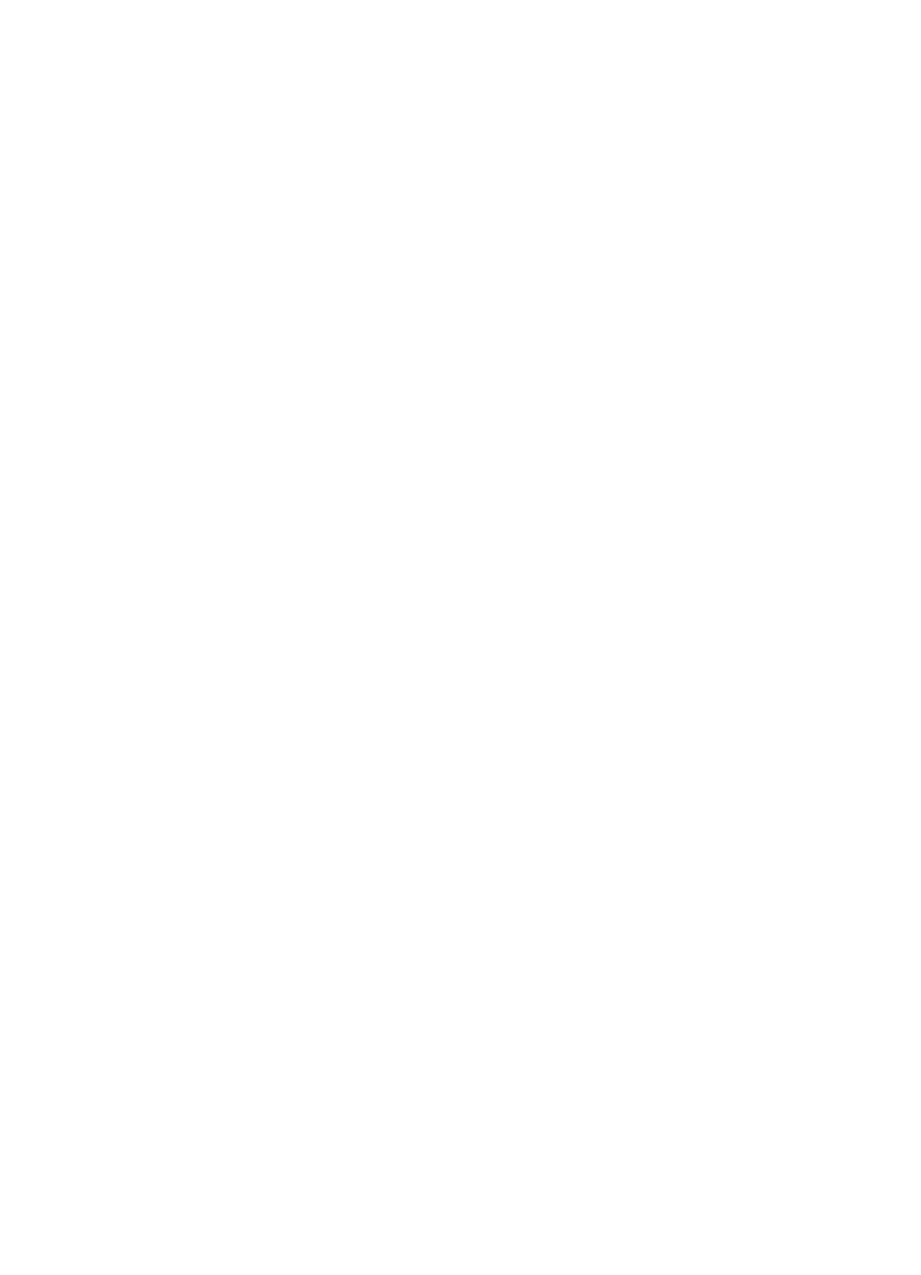
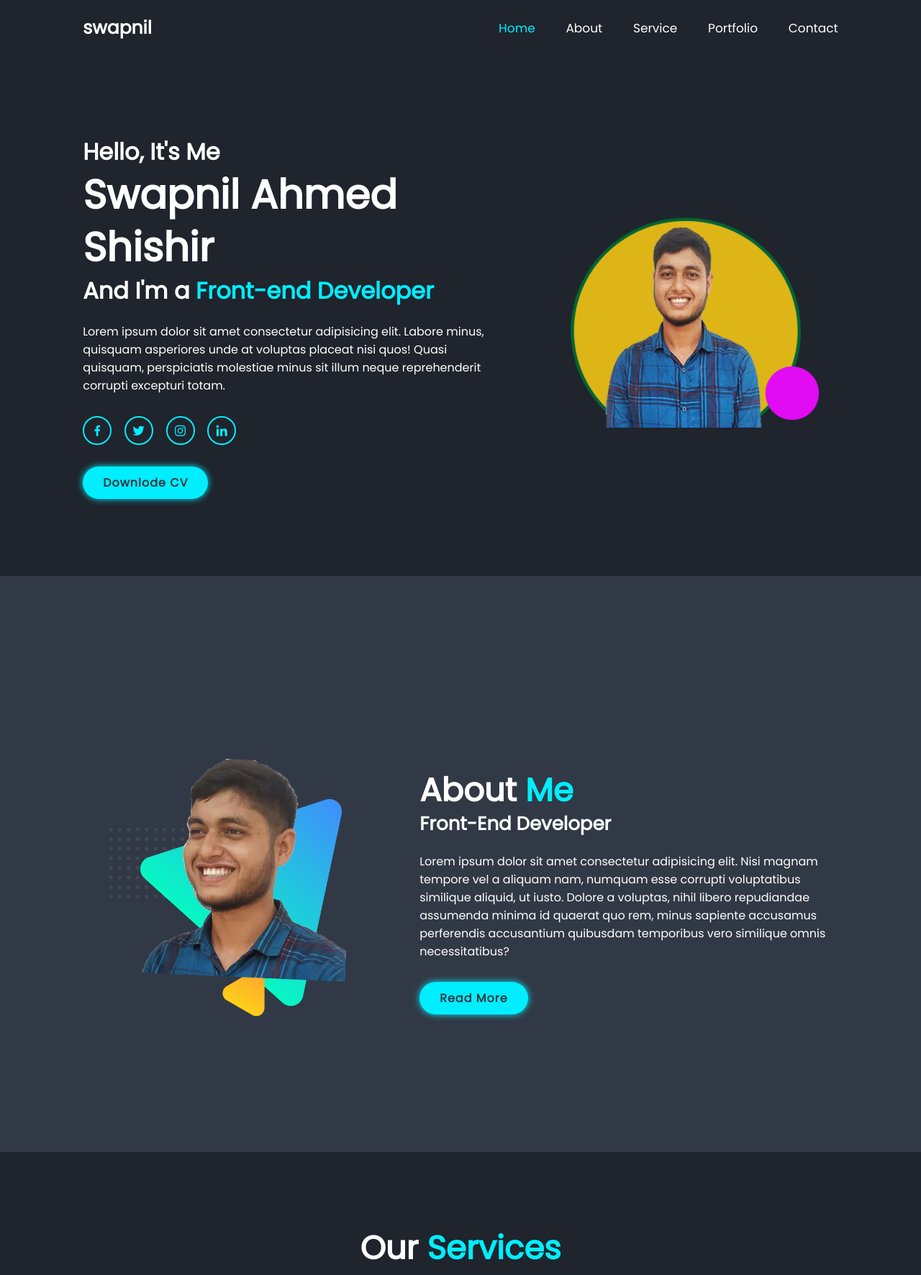
Before and after one commit to swapnilahmedshishir/swapnilahmedshishirportfolio, a plain HTML site: page index.html in a window 1280 px wide. Shown: the top 1771 px of the page at 72% size. Before the commit the page ends 800 px from the top, so only its background shows below. Drawn offline with nearby package versions, Linux system fonts and the light colour scheme.

Commit message:
3 section design done

```diff
--- /dev/null
+++ b/css/style.css
@@ -0,0 +1,208 @@
+/* univarsal css  */
+
+@import url('https://fonts.googleapis.com/css2?family=Poppins:ital,wght@300;400;500;600;700;800;900&display=swap');
+
+*{
+    font-family: 'Poppins', sans-serif;
+    margin: 0;
+    padding: 0;
+    box-sizing: border-box;
+    text-decoration: none;
+    border: none;
+    outline: none;
+    scroll-behavior: smooth;
+}
+
+:root{
+    --bg-color: #1f242d;
+    --second-bg-color: #323946;
+    --text-color: #fff;
+    --main-color: #0ef;
+}
+
+html{
+    font-size: 62.5%;
+    overflow-x: hidden;
+}
+
+body {
+    background: var(--bg-color);
+    color: var(--text-color);
+}
+
+section {
+ min-height: 100vh;
+ padding: 10rem 9%  2rem ;
+}
+
+span{
+    color: var(--main-color);
+}
+
+/* header css  */
+.header{
+    position: fixed;
+    top:0;
+    left:0;
+    width: 100%;
+    padding: 2rem 9%;
+    background: var(--bg-color);
+    display: flex;
+    justify-content: space-between;
+    align-items: center;
+    z-index: 100;
+}
+
+.logo{
+    font-size: 2.5rem;
+    color: var(--text-color);
+    font-weight: 600;
+    cursor:default;
+}
+
+.navbar a {
+     font-size: 1.7rem;
+     color: var(--text-color);
+     margin-left: 4rem;
+     transition: .3s;
+}
+
+.navbar a:hover ,
+.navbar a.active {
+    color: var(--main-color);
+}
+
+#menu_icon{
+    font-size: 3.5rem;
+    color: var(--text-color);
+   display: none;
+}
+
+.portfolo_img1 ,.about_img img {
+    width: 35vw;
+    /* height: 320px; */
+}
+
+/* home scetion css  */
+
+.home{
+    display: flex;
+    justify-content: center;
+    align-items: center;
+    gap: 2rem;
+
+}
+
+.home_content h3{
+    font-size: 3.2rem;
+    font-weight: 700;
+
+}
+.home_content h3:nth-of-type(2){
+    margin-bottom: 2rem;
+}
+.home_content h1{
+    font-size: 5.6rem;
+    font-weight: 700;
+    line-height: 1.3;
+}
+.home_content p{
+    font-size: 1.6rem;
+}
+.social_media a{
+    display: inline-flex;
+    justify-content: center;
+    align-items: center;
+    width: 4rem;
+    height: 4rem;
+    background: transparent;
+    border: .2rem solid var(--main-color);
+    border-radius: 50%;
+    font-size: 2rem;
+    color: var(--main-color);
+    margin: 3rem 1.5rem 3rem 0;
+    transition: .5s ease;
+}
+
+.social_media a:hover{
+    background: var(--main-color);
+    color: var(--second-bg-color);
+    box-shadow: 0 0 1rem var(--main-color);
+}
+
+.btn{
+     display: inline-block;
+     padding: 1rem 2.8rem;
+     background: var(--main-color);
+     border-radius: 4rem;
+     box-shadow: 0 0 1rem var(--main-color);
+     font-size: 1.6rem;
+     color: var(--second-bg-color);
+     letter-spacing: .1rem;
+     font-weight: 600;
+}
+.btn:hover{
+    box-shadow: none;
+}
+/* about section css  */
+.about{
+
+    display: flex;
+    justify-content: center;
+    align-items: center;
+    gap: 2rem;
+    background: var(--second-bg-color)
+}
+
+.heading{
+    text-align: center;
+    font-size: 4.5rem;
+}
+
+.about_content h2{
+    text-align: left;
+    line-height: 1.2;
+}
+.about_content h3 {
+    font-size: 2.6rem;
+}
+.about_content p {
+    font-size: 1.6rem;
+    margin: 2rem 0 3rem;
+}
+
+
+/* services section css */
+
+.services h2{
+    margin-bottom: 5rem;
+}
+
+.services_container{
+    display: flex;
+    justify-content: center;
+    align-items: center;
+    flex-wrap: wrap;
+    gap: 2rem;
+}
+
+.services_container .services_box{
+     flex: 1 1 30rem;
+     background: var(--second-bg-color);
+     padding: 3rem 2rem 4rem;
+     border-radius: 2rem;
+     text-align: center;
+     border: .2rem solid var(--bg-color);
+}
+
+.services_box i {
+    font-size: 7rem;
+    color: var(--main-color);
+}
+.services_box h3 {
+    font-size: 2.6rem;
+}
+.services_box p {
+    font-size: 1.6rem;
+    margin: 1rem 0 3rem;
+}
--- a/index.html
+++ b/index.html
@@ -4,9 +4,105 @@
     <meta charset="UTF-8">
     <meta http-equiv="X-UA-Compatible" content="IE=edge">
     <meta name="viewport" content="width=device-width, initial-scale=1.0">
-    <title>Document</title>
+    <title>person portfolio</title>
+    <!-- boxicon front  -->
+    <link href='https://unpkg.com/boxicons@2.1.4/css/boxicons.min.css' rel='stylesheet'>
+
+    <link rel="stylesheet" href="css/style.css">
 </head>
 <body>
+    <!-- header design  -->
+    <header class="header">
+        <a href="#" class="logo">swapnil</a>
 
+        <i class='bx bx-menu' id="menu_icon"></i>
+
+        <nav class="navbar">
+            <a href="#home" class="active">Home</a>
+            <a href="#about">About</a>
+            <a href="#service">Service</a>
+            <a href="#portfolio">Portfolio</a>
+            <a href="#contact">Contact</a>
+        </nav>
+    </header>
+
+    <!-- home section design in portfolio -->
+
+    <section class="home" id="home">
+        <div class="home_content">
+            <h3>Hello, It's Me</h3>
+            <h1>Swapnil Ahmed Shishir</h1>
+            <h3>And I'm a <span>Front-end Developer</span></h3>
+            <p>Lorem ipsum dolor sit amet consectetur adipisicing elit. Labore minus, quisquam asperiores unde at voluptas placeat nisi quos! Quasi quisquam, perspiciatis molestiae minus sit illum neque reprehenderit
+                corrupti excepturi totam.</p>
+            <div class="social_media">
+                <a href="#"><i class='bx bxl-facebook'></i></a>
+                <a href="#"><i class='bx bxl-twitter'></i></a>
+                <a href="#"><i class='bx bxl-instagram' ></i></a>
+                <a href="#"><i class='bx bxl-linkedin' ></i></a>
+            </div>
+            <a href="#" class="btn">Downlode CV</a>
+        </div>
+        <div class="home_img">
+            <img class="portfolo_img1" src="image/web_photo.png" alt="" >
+        </div>
+
+    </section>
+<!-- About section design in portfolio -->
+<section class="about" id="about">
+    <div class="about_img">
+        <img alt="about_img" src="image/image18.png">
+    </div>
+
+    <div class="about_content">
+        <h2 class="heading">About <span>Me</span></h2>
+        <h3>Front-End Developer</h3>
+        <p>Lorem ipsum dolor sit amet consectetur adipisicing elit. Nisi magnam tempore vel a aliquam nam, numquam esse corrupti voluptatibus similique aliquid, ut iusto. Dolore a voluptas, nihil libero repudiandae assumenda minima id quaerat quo rem, minus sapiente accusamus perferendis accusantium quibusdam temporibus
+             vero similique omnis necessitatibus?</p>
+        <a href="#" class="btn">Read More</a>
+    </div>
+</section>
+
+<!-- service section design in portfolio -->
+<section class="services" id="services">
+    <h2 class="heading">Our <span> Services</span></h2>
+
+    <div class="services_container">
+        <div class="services_box">
+            <i class='bx bx-code'></i>
+            <h3>Web Development</h3>
+            <p>Lorem ipsum dolor, sit amet consectetur adipisicing elit. Omnis consectetur quia error cumque perferendis iure consequatur,
+                 ab corporis autem voluptatem!</p>
+            <a href="#" class="btn">Read More</a>
+        </div>
+        <div class="services_box">
+            <i class='bx bxs-paint'></i>
+            <h3>Graphic Design</h3>
+            <p>Lorem ipsum dolor, sit amet consectetur adipisicing elit. Omnis consectetur quia error cumque perferendis iure consequatur,
+                 ab corporis autem voluptatem!</p>
+            <a href="#" class="btn">Read More</a>
+        </div>
+        <div class="services_box">
+            <i class='bx bx-bar-chart-alt'></i>
+            <h3>Digital Marketing</h3>
+            <p>Lorem ipsum dolor, sit amet consectetur adipisicing elit. Omnis consectetur quia error cumque perferendis iure consequatur,
+                 ab corporis autem voluptatem!</p>
+            <a href="#" class="btn">Read More</a>
+        </div>
+    </div>
+</section>
+
+
+
+
+
+
+
+
+
+
+
+
+    <script src="js/script.js"></script>
 </body>
 </html>
```
Also changed, not shown: image/image18.png (added), image/web_photo.png (added), js/script.js (added), 1 other file.
